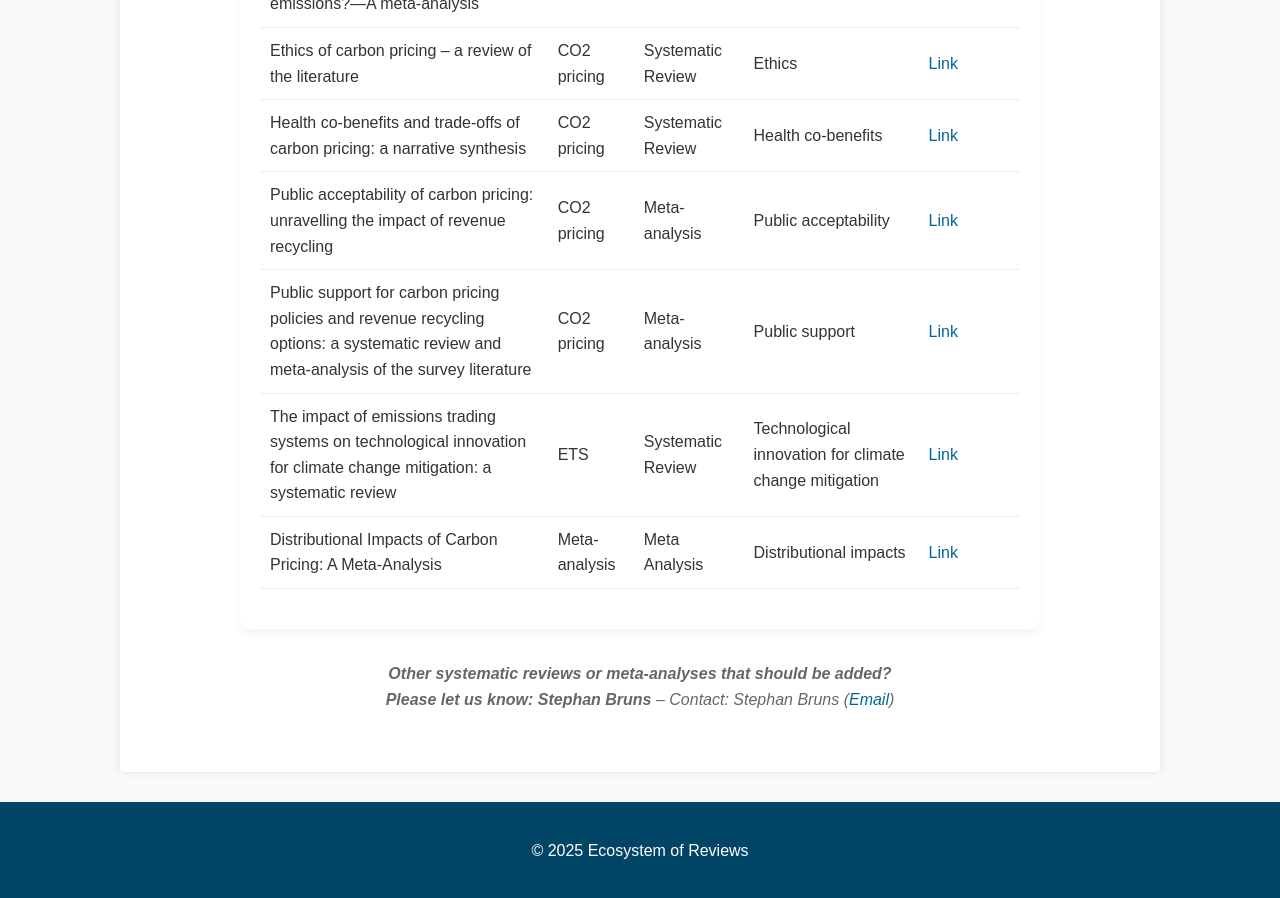
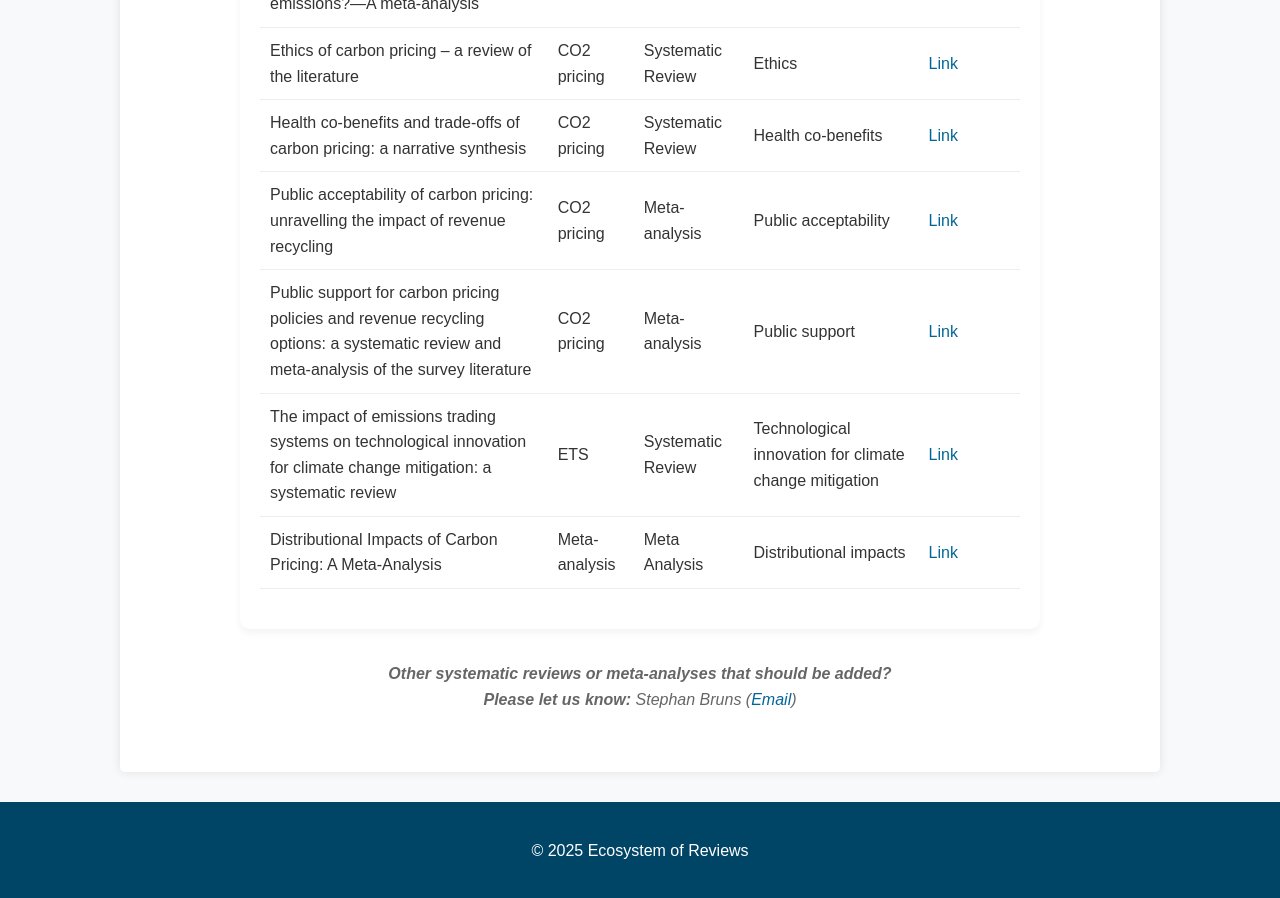
Before and after one commit to trangdtk-vnu/ecosystem-reviews, a Jekyll site: the page built from index.md, in a window 1280 px wide and 900 px high, scrolled down 2067 px. Built offline with Jekyll 4.4.1, drawn with Linux system fonts in a browser that asks for light colours.

Commit message:
Update index.md

```diff
--- a/index.md
+++ b/index.md
@@ -63,8 +63,8 @@ title: Home
     <p>
       <strong>
         Other systematic reviews or meta-analyses that should be added?<br>
-        Please let us know: Stephan Bruns
-      </strong> – Contact:
+        Please let us know:
+      </strong>
       <em>
         Stephan Bruns (<a href="#" onclick="window.location.href='mailto:' + 'stephan.bruns' + '@' + 'uhasselt.be'; return false;">Email</a>)
       </em>
```
